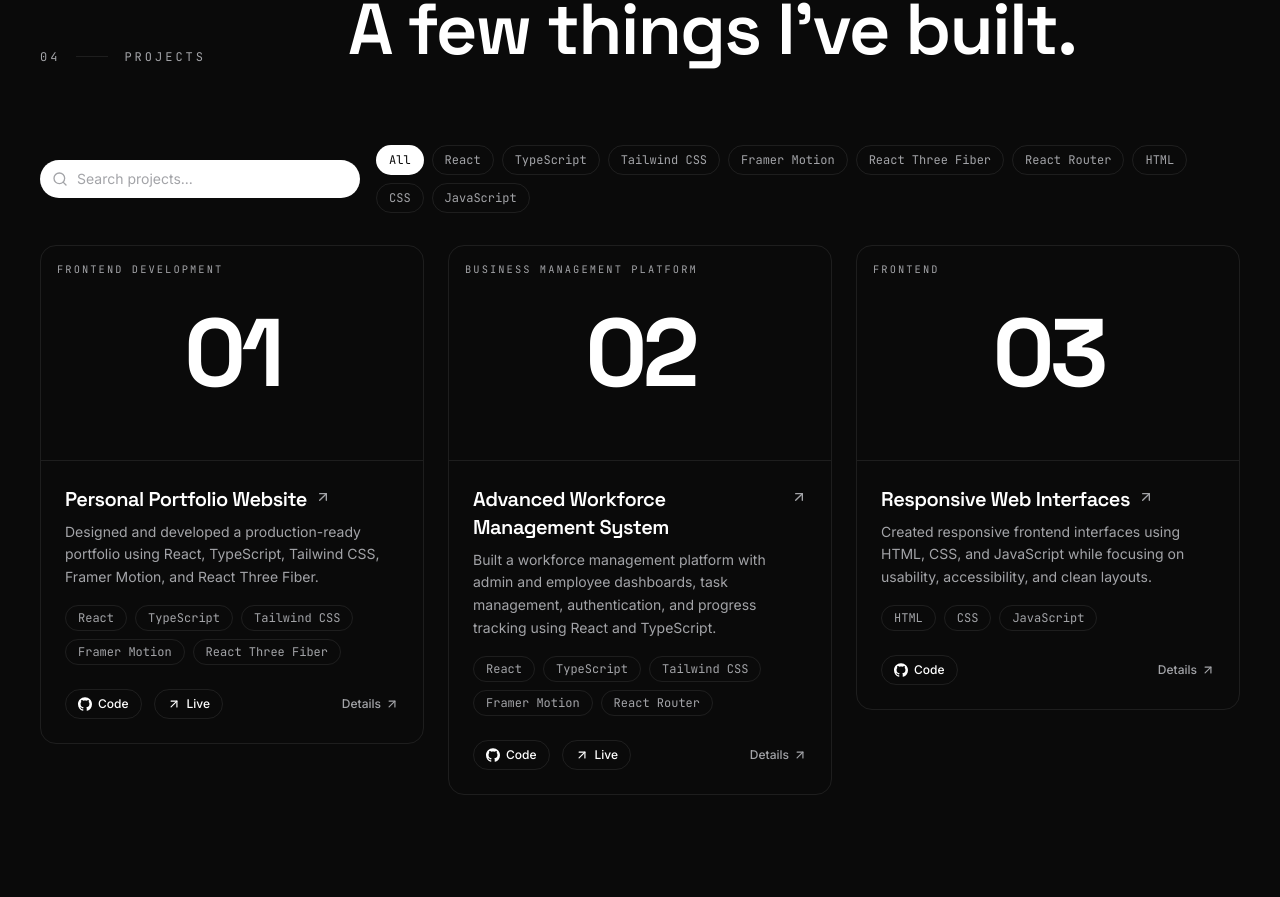
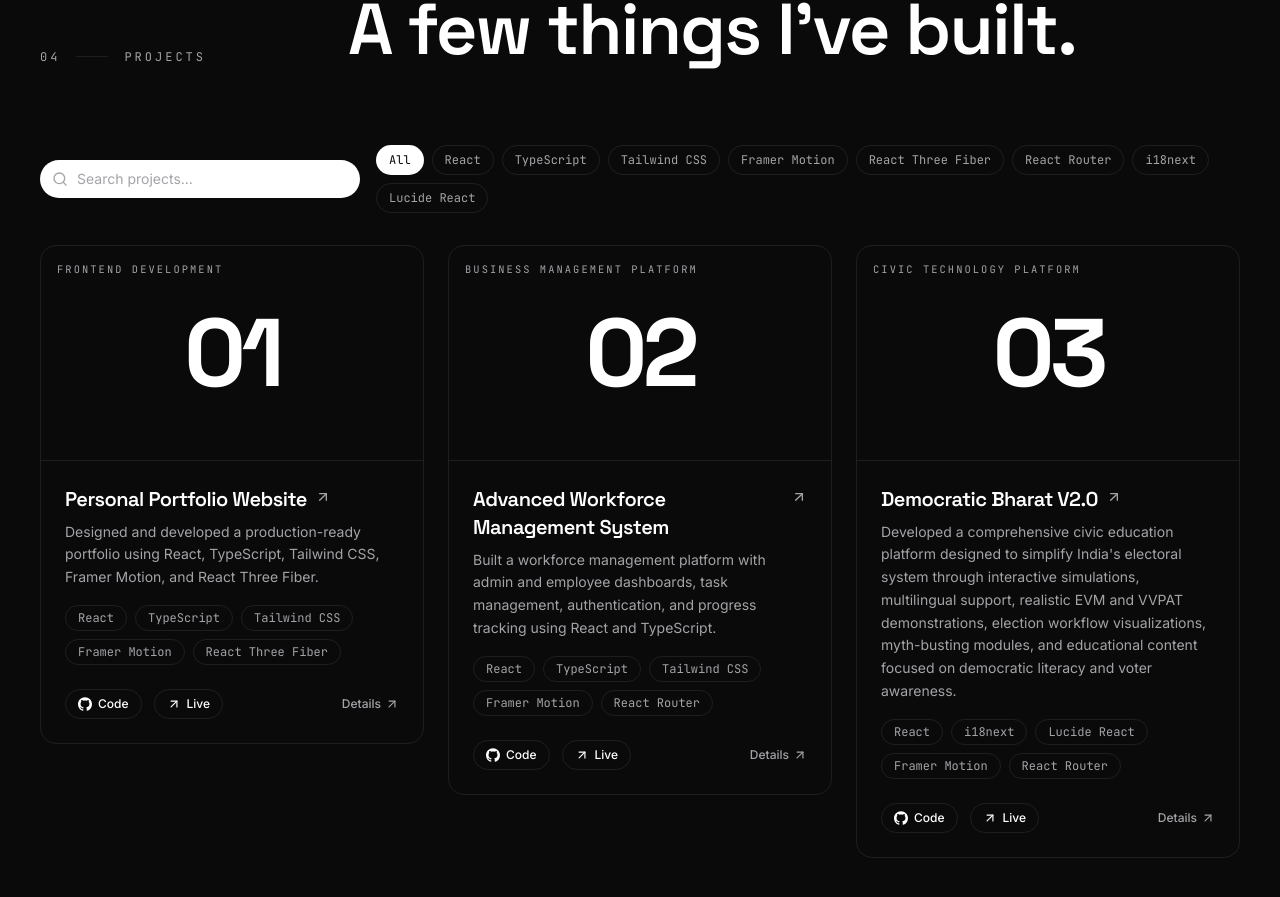
Before and after one commit to ParthChittalwar/Portfolio, a React (Vite) app: page / in a window 1280 px wide. Shown: the part 4182-5079 px from the top of the page. Built offline with nearby package versions, Linux system fonts and the light colour scheme; no server answers.

Commit message:
Project Updated

```diff
--- a/src/data/projects.ts
+++ b/src/data/projects.ts
@@ -134,22 +134,69 @@ lessonsLearned: [
 }
 ,
   {
-    slug: "responsive-web-interfaces",
-    number: "03",
-    name: "Responsive Web Interfaces",
-    category: "Frontend",
-    problem: "Web applications should work consistently across devices and screen sizes.",
-    solution:
-      "Created responsive frontend interfaces using HTML, CSS, and JavaScript while focusing on usability, accessibility, and clean layouts.",
-    tech: ["HTML", "CSS", "JavaScript"],
-    github: "https://github.com/ParthChittalwar",
-    status: "completed",
-    // timeline: "",
-    // features: [],
-    // challenges: [],
-    // image: "responsive-ui.png",
-    // images: [],
-  },
+  slug: "democratic-bharat-v2",
+  number: "03",
+  name: "Democratic Bharat V2.0",
+  category: "Civic Technology Platform",
+
+  problem:
+    "Many citizens, first-time voters, and rural communities lack access to clear and engaging resources that explain India's electoral process, EVM technology, voting procedures, and democratic participation. Existing information is often fragmented, difficult to understand, or presented in a non-interactive format.",
+
+  solution:
+    "Developed a comprehensive civic education platform designed to simplify India's electoral system through interactive simulations, multilingual support, realistic EVM and VVPAT demonstrations, election workflow visualizations, myth-busting modules, and educational content focused on democratic literacy and voter awareness.",
+
+  tech: [
+    "React",
+    "i18next",
+    "Lucide React",
+    "Framer Motion",
+    "React Router"
+  ],
+
+  github: "https://github.com/ParthChittalwar/Democratic-Bharat",
+
+  live: "https://democratic-bharat-voting-awareness-platform.pages.dev/",
+
+  status: "completed",
+
+  timeline: "2026",
+
+  features: [
+    "Interactive EVM Simulation",
+    "VVPAT Demonstration",
+    "Multi-Language Support",
+    "Election Type Explorer",
+    "Polling Booth Simulation",
+    "Voting Process Visualizations",
+    "Myths vs Facts Knowledge Center",
+    "Election Timeline Explorer",
+    "Strong Room Security Simulation",
+    "Voting Awareness Modules",
+    "Democracy Education Content",
+    "Accessibility Features",
+    "Civic Awareness Quiz System",
+    "Mobile Responsive Design"
+  ],
+
+  challenges: [
+    "Simplifying complex electoral concepts for non-technical users",
+    "Designing realistic EVM workflows while maintaining educational clarity",
+    "Creating multilingual content architecture",
+    "Balancing visual engagement with factual accuracy",
+    "Building accessible experiences for diverse audiences",
+    "Presenting politically neutral educational content"
+  ],
+
+  lessonsLearned: [
+    "Educational product design",
+    "Information architecture for complex systems",
+    "Multilingual application structure",
+    "Interactive visualization techniques",
+    "Accessibility-first development",
+    "Civic technology and public awareness design",
+    "Building scalable React and TypeScript applications"
+  ]
+},
 ];
 
 /** Look up a project by its slug — used by the ProjectDetail page. */
```
